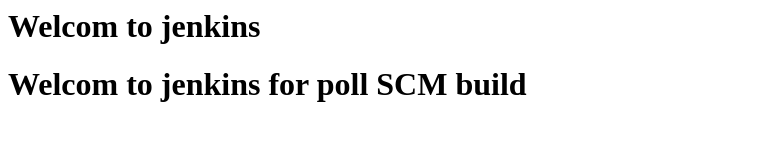
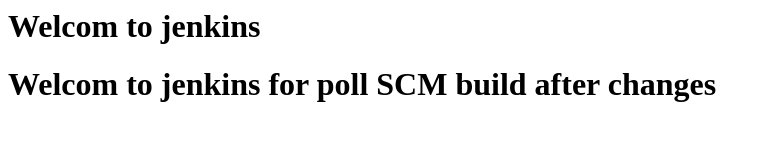
Before and after one commit to Jagan-dev2/webser-from-jenkins, a plain HTML site: page index.html in a window 1280 px wide. Shown: the whole page, without its empty margins (0-771 px from the left). Drawn offline with Linux system fonts and the light colour scheme.

Commit message:
Update index.html

```diff
--- a/index.html
+++ b/index.html
@@ -1,2 +1,2 @@
 <h1>Welcom to jenkins</h1>
-<h1>Welcom to jenkins for poll SCM build</h1>
+<h1>Welcom to jenkins for poll SCM build after changes</h1>
```
